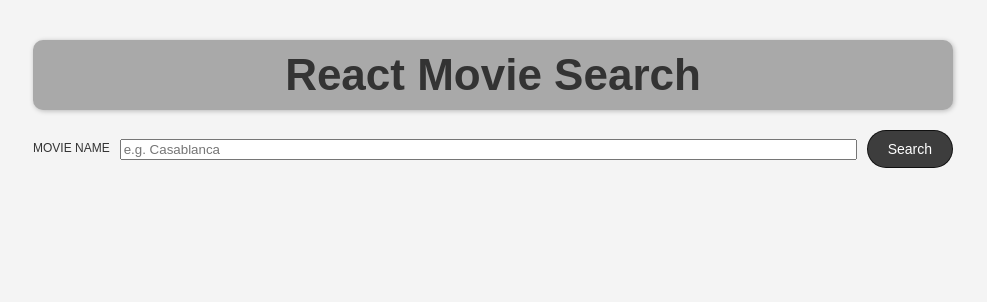
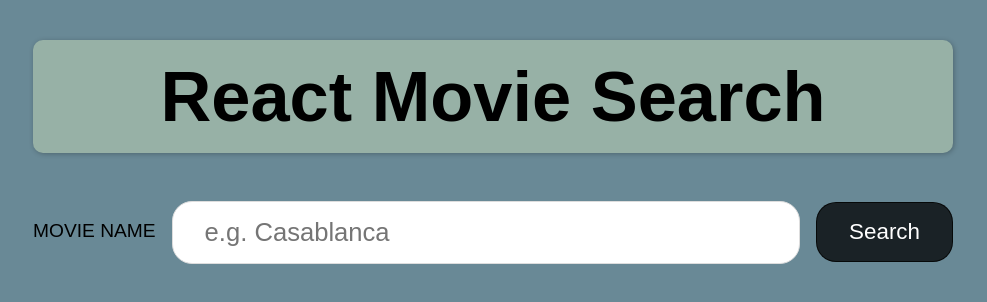
Before and after one commit to TJdev-codes/movie-search, a React (Create React App) app: page / in a window 1280 px wide. Shown: the top 302 px of the page, without its empty margins (147-1134 px from the left). Built offline with nearby package versions, Linux system fonts and the light colour scheme.

Commit message:
update styled-components

```diff
--- a/src/SearchMovies.js
+++ b/src/SearchMovies.js
@@ -1,5 +1,7 @@
 import React, {useState} from "react"
 import MovieCard from "./MovieCard"
+import Button from "./components/styles/Button.styled"
+import Form from "./components/styles/Form.styled"
 
 export default function SearchMovies() {
 
@@ -21,7 +23,7 @@ export default function SearchMovies() {
 
     return (
         <>
-            <form className="form" onSubmit={searchMovies}>
+            <Form onSubmit={searchMovies}>
                 <label htmlFor="query" className="label">Movie Name</label>
                 <input
                     type="text"
@@ -30,8 +32,8 @@ export default function SearchMovies() {
                     value={query}
                     onChange={(e) => setQuery(e.target.value)}
                 />
-                <button className="button" type="submit">Search</button>
-            </form>
+                <Button type="submit">Search</Button>
+            </Form>
             <div className="card-list">
                 {movies.filter(movie => movie.poster_path).map(movie => (
                     <MovieCard movie={movie} key={movie.id}/>
--- /dev/null
+++ b/src/components/styles/Button.styled.js
@@ -0,0 +1,19 @@
+import styled from "styled-components";
+
+const Button = styled.button`
+    background-color: rgba(0, 0, 0, 0.75);
+    color: white;
+    padding: 1rem 2rem;
+    border: 1px solid rgba(0, 0, 0, 0.75);
+    border-radius: 20px;
+    font-size: 1.4rem;
+    cursor: pointer;
+    transition: background-color 250ms;
+
+    &:hover {
+    background-color: rgba(0, 0, 0, 0.85);
+    }
+
+`
+
+export default Button
--- /dev/null
+++ b/src/components/styles/Form.styled.js
@@ -0,0 +1,7 @@
+import styled from "styled-components";
+
+const Form = styled.form`
+    display: grid;
+`
+
+export default Form
--- a/src/components/styles/Global.js
+++ b/src/components/styles/Global.js
@@ -6,22 +6,31 @@ const GlobalStyles = createGlobalStyle`
     box-sizing: border-box;
     }
 
-    /* html {
-    font-size: 10px;
-    }*/
-
     body {
     margin: 0;
     padding: 0;
     font-family: 'Poppins', sans-serif;
+    background-color: #698996;
     }
 
     p {
-    font-size: 1.6rem;
+    font-size: 2rem;
     }
 
     small {
-    font-size: 1.2rem;
+    font-size: 1.5rem;
     }
+
+    @media (min-width: 768px) {
+        form {
+            grid-template-columns: auto 1fr auto;
+            grid-gap: 1rem;
+            align-items: center;
+  }
+        input {
+            margin-bottom: 0;
+  }
+}
+
 `
 export default GlobalStyles
--- a/src/components/styles/Header.styled.js
+++ b/src/components/styles/Header.styled.js
@@ -4,11 +4,11 @@ const Header = styled.header`
     font-size: 4.4rem;
     font-weight: 900;
     text-align: center;
-    background-color: #a9a9a9;
+    background-color: #97b1a6;
     border-radius: 10px;
     box-shadow: 1px 1px 5px rgba(0,0,0,0.25);
     padding: 1rem;
-    margin-bottom: 2rem;
+    margin-bottom: 3rem;
     position: sticky;
     top: 0;
 `
--- a/src/index.css
+++ b/src/index.css
@@ -1,45 +1,15 @@
-* {
-  box-sizing: border-box;
-}
 
-html {
-  font-size: 10px;
-}
-
-body {
-  margin: 0;
-  padding: 0;
-  background-color: rgb(244, 244, 244);
-  color: #333;
-}
-
-p {
-  font-size: 1.6rem;
-}
-
-small {
-  font-size: 1.2rem;
-}
-
-.container {
-
-}
-
-.title {
-
-}
-
-.form {
+form {
   display: grid;
 }
 
-.label {
+label {
   font-size: 1.2rem;
   margin-bottom: 0.2rem;
   text-transform: uppercase;
 }
 
-.input {
+input {
   font-size: 1.6rem;
   padding: 0.5rem 2rem;
   line-height: 2.8rem;
@@ -48,31 +18,8 @@ small {
   margin-bottom: 1rem;
 }
 
-.button {
-  background-color: rgba(0, 0, 0, 0.75);
-  color: white;
-  padding: 1rem 2rem;
-  border: 1px solid rgba(0, 0, 0, 0.75);
-  border-radius: 20px;
-  font-size: 1.4rem;
-  cursor: pointer;
-  transition: background-color 250ms;
-}
 
-.button:hover {
-  background-color: rgba(0, 0, 0, 0.85);
-}
 
-@media (min-width: 768px) {
-  .form {
-    grid-template-columns: auto 1fr auto;
-    grid-gap: 1rem;
-    align-items: center;
-  }
-  .input {
-    margin-bottom: 0;
-  }
-}
 
 .card-list {
   margin-top: 4rem;
@@ -83,7 +30,7 @@ small {
   border-radius: 10px;
   box-shadow: 1px 1px 5px rgba(0,0,0,0.25);
   margin-bottom: 2rem;
-  background-color: white;
+  background-color: #c9c5ba;
 }
 
 .card--title {
```
